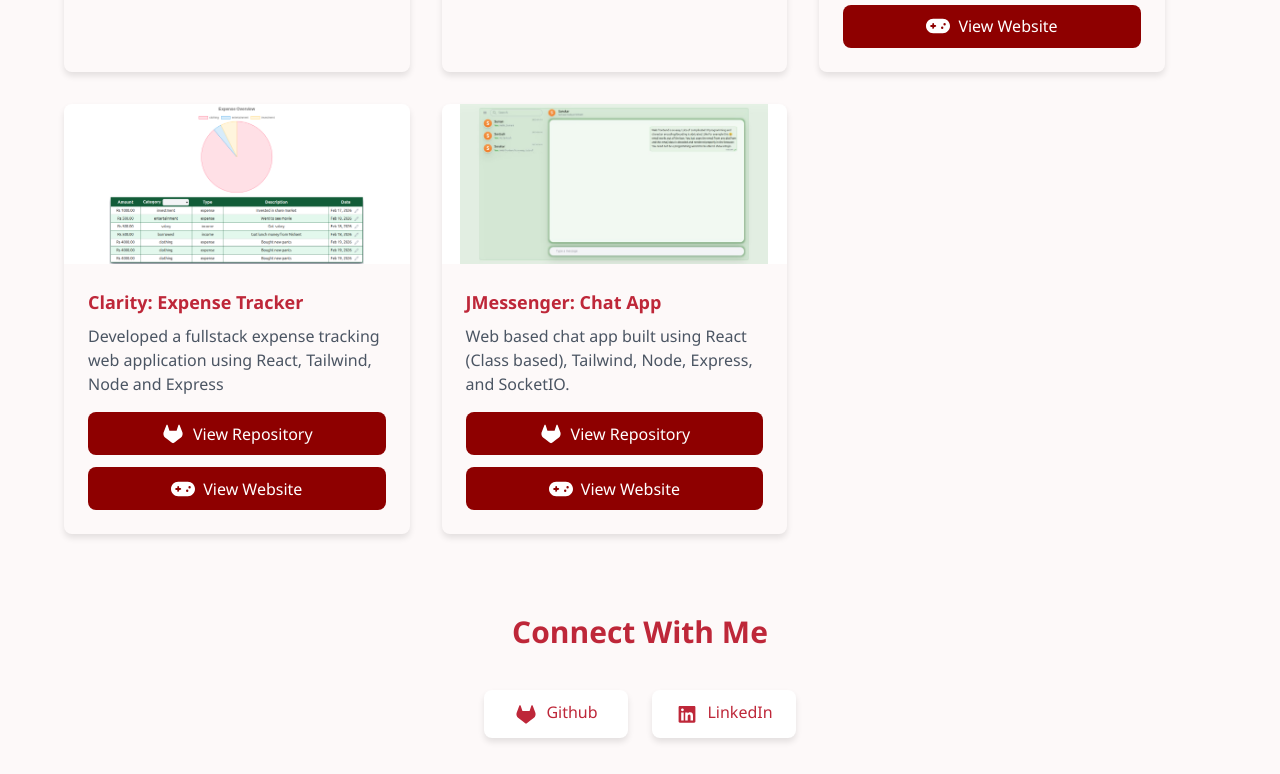
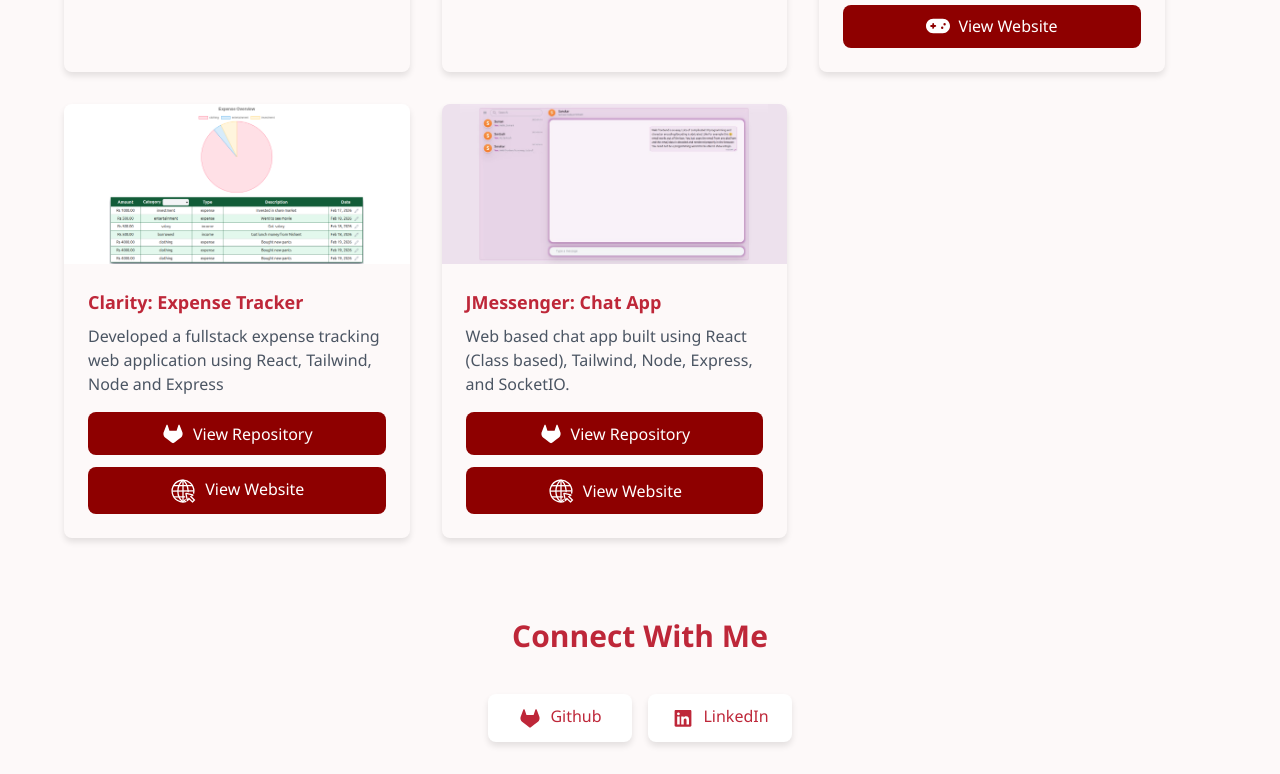
Before and after one commit to sanskarbhusal/portfolio, a website: page index.html in a window 1280 px wide. Shown: the part 1086-1860 px from the top of the page. Drawn offline with Linux system fonts and the light colour scheme.

Commit message:
feat: adjust layout and change icons

```diff
--- a/index.html
+++ b/index.html
@@ -10,7 +10,7 @@
     <title>Sanskar Bhusal</title>
 </head>
 
-<body class="flex flex-col justify-center items-center ">
+<body class="flex flex-col justify-center items-center">
     <header class="w-full h-44 bg-[#be2739] flex flex-col justify-center items-center">
         <h1 class="text-white text-3xl font-bold mb-2">Sanskar Bhusal</h1>
         <p class="text-white">I find JavaScript attractive &#128515;</p>
@@ -93,7 +93,7 @@
                 My Projects
             </h2>
 
-            <div class="flex flex-col sm:flex-row sm:justify-start sm:gap-8 sm:flex-wrap">
+            <div class="flex flex-col sm:flex-row sm:justify-start  gap-10 sm:gap-8 sm:flex-wrap">
 
                 <div class="project-card">
                     <div class="h-[160px] overflow-clip">
@@ -206,9 +206,18 @@
                             </span> </a>
                         <a class="flex gap-2 justify-center bg-theme-dark hover:bg-theme-light text-white pl-4 pr-4 pt-[0.6rem] pb-[0.6rem] mt-3 rounded-lg transition-colors ease-in-out"
                             href="https://clarity.sanskarbhusal.com.np">
-                            <svg class="fill-white text-lg w-6" viewBox="0 0 640 512">
+                            <svg className="fill-white text-lg w-6 h-6 stroke-white" viewBox="0 0 64 64"
+                                stroke="#FFFFFF" width="1.75rem" height="auto" stroke-width="3px" fill="none">
+                                <path d="M39.93,55.72A24.86,24.86,0,1,1,56.86,32.15a37.24,37.24,0,0,1-.73,6" />
+                                <path d="M37.86,51.1A47,47,0,0,1,32,56.7" />
+                                <path d="M32,7A34.14,34.14,0,0,1,43.57,30a34.07,34.07,0,0,1,.09,4.85" />
+                                <path d="M32,7A34.09,34.09,0,0,0,20.31,32.46c0,16.2,7.28,21,11.66,24.24" />
+                                <line x1="10.37" y1="19.9" x2="53.75" y2="19.9" />
+                                <line x1="32" y1="6.99" x2="32" y2="56.7" />
+                                <line x1="11.05" y1="45.48" x2="37.04" y2="45.48" />
+                                <line x1="7.14" y1="32.46" x2="56.86" y2="31.85" />
                                 <path
-                                    d="M448 64c106 0 192 86 192 192S554 448 448 448l-256 0C86 448 0 362 0 256S86 64 192 64l256 0zM192 176c-13.3 0-24 10.7-24 24l0 32-32 0c-13.3 0-24 10.7-24 24s10.7 24 24 24l32 0 0 32c0 13.3 10.7 24 24 24s24-10.7 24-24l0-32 32 0c13.3 0 24-10.7 24-24s-10.7-24-24-24l-32 0 0-32c0-13.3-10.7-24-24-24zm240 96a32 32 0 1 0 0 64 32 32 0 1 0 0-64zm64-96a32 32 0 1 0 0 64 32 32 0 1 0 0-64z" />
+                                    d="M53.57,57,58,52.56l-8-8,4.55-2.91a.38.38,0,0,0-.12-.7L39.14,37.37a.39.39,0,0,0-.46.46L42,53.41a.39.39,0,0,0,.71.13L45.57,49Z" />
                             </svg>
                             <span> View Website
                             </span> </a>
@@ -218,7 +227,7 @@
 
                 <div class="project-card">
                     <div class="h-[160px] overflow-clip">
-                        <img class="clarity-thumbnail-img" src="assets/jmessenger-thumbnail.png"
+                        <img class="jmessenger-thumbnail-img" src="assets/jmessenger-thumbnail-magenta.png"
                             alt="JMessenger Chat App thumbnail">
                     </div>
                     <div class="flex flex-col p-6">
@@ -236,11 +245,20 @@
                             </svg>
                             <span> View Repository
                             </span> </a>
-                        <a class="flex gap-2 justify-center bg-theme-dark hover:bg-theme-light text-white pl-4 pr-4 pt-[0.6rem] pb-[0.6rem] mt-3 rounded-lg transition-colors ease-in-out"
+                        <a class="flex gap-2 justify-center items-center bg-theme-dark hover:bg-theme-light text-white pl-4 pr-4 pt-[0.6rem] pb-[0.6rem] mt-3 rounded-lg transition-colors ease-in-out"
                             href="https://chat.sanskarbhusal.com.np">
-                            <svg class="fill-white text-lg w-6" viewBox="0 0 640 512">
+                            <svg className="fill-white text-lg w-6 h-6 stroke-white" viewBox="0 0 64 64"
+                                stroke="#FFFFFF" width="1.75rem" height="auto" stroke-width="3px" fill="none">
+                                <path d="M39.93,55.72A24.86,24.86,0,1,1,56.86,32.15a37.24,37.24,0,0,1-.73,6" />
+                                <path d="M37.86,51.1A47,47,0,0,1,32,56.7" />
+                                <path d="M32,7A34.14,34.14,0,0,1,43.57,30a34.07,34.07,0,0,1,.09,4.85" />
+                                <path d="M32,7A34.09,34.09,0,0,0,20.31,32.46c0,16.2,7.28,21,11.66,24.24" />
+                                <line x1="10.37" y1="19.9" x2="53.75" y2="19.9" />
+                                <line x1="32" y1="6.99" x2="32" y2="56.7" />
+                                <line x1="11.05" y1="45.48" x2="37.04" y2="45.48" />
+                                <line x1="7.14" y1="32.46" x2="56.86" y2="31.85" />
                                 <path
-                                    d="M448 64c106 0 192 86 192 192S554 448 448 448l-256 0C86 448 0 362 0 256S86 64 192 64l256 0zM192 176c-13.3 0-24 10.7-24 24l0 32-32 0c-13.3 0-24 10.7-24 24s10.7 24 24 24l32 0 0 32c0 13.3 10.7 24 24 24s24-10.7 24-24l0-32 32 0c13.3 0 24-10.7 24-24s-10.7-24-24-24l-32 0 0-32c0-13.3-10.7-24-24-24zm240 96a32 32 0 1 0 0 64 32 32 0 1 0 0-64zm64-96a32 32 0 1 0 0 64 32 32 0 1 0 0-64z" />
+                                    d="M53.57,57,58,52.56l-8-8,4.55-2.91a.38.38,0,0,0-.12-.7L39.14,37.37a.39.39,0,0,0-.46.46L42,53.41a.39.39,0,0,0,.71.13L45.57,49Z" />
                             </svg>
                             <span> View Website
                             </span> </a>
@@ -251,12 +269,12 @@
         </section>
 
 
-        <section class="flex flex-col justify-center items-center gap-4">
+        <section class="flex flex-col justify-center items-center gap-4 mb-6">
 
 
-            <h2 class="text-3xl font-bold mb-6 mt-">Connect With Me</h2>
+            <h2 class="text-3xl font-bold mb-6">Connect With Me</h2>
 
-            <div class="h-12 flex flex-col sm:flex-row sm:gap-6">
+            <div class="h-12 flex flex-col sm:flex-row gap-4">
                 <a class="group custom-shadow w-full flex gap-2 justify-center bg-white hover:bg-theme-light text-white pl-4 pr-4 pt-[0.6rem] pb-[0.6rem] rounded-lg transition-colors ease-in-out sm:w-36"
                     href="https://github.com/sanskarbhusal">
                     <svg class="fill-theme-light group-hover:fill-white text-lg w-6" xmlns="http://www.w3.org/2000/svg"
--- a/preprocessor.css
+++ b/preprocessor.css
@@ -106,6 +106,14 @@ body {
     object-position: center;
 }
 
+.jmessenger-thumbnail-img {
+    width: 100%;
+    height: 100%;
+    background-color: #EDE1ED;
+    object-fit: contain;
+    object-position: center;
+}
+
 .hide {
     display: none;
 }
```
Also changed, not shown: assets/jmessenger-thumbnail-blue.png (added), assets/jmessenger-thumbnail-magenta.png (added), assets/web-icon.svg (added), index.css.
